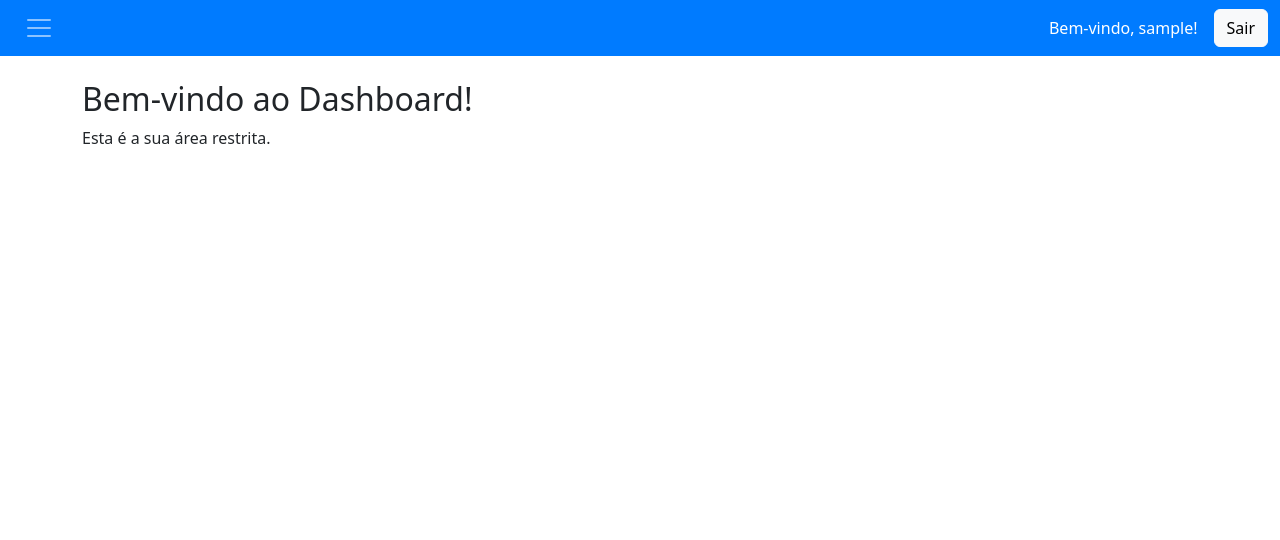
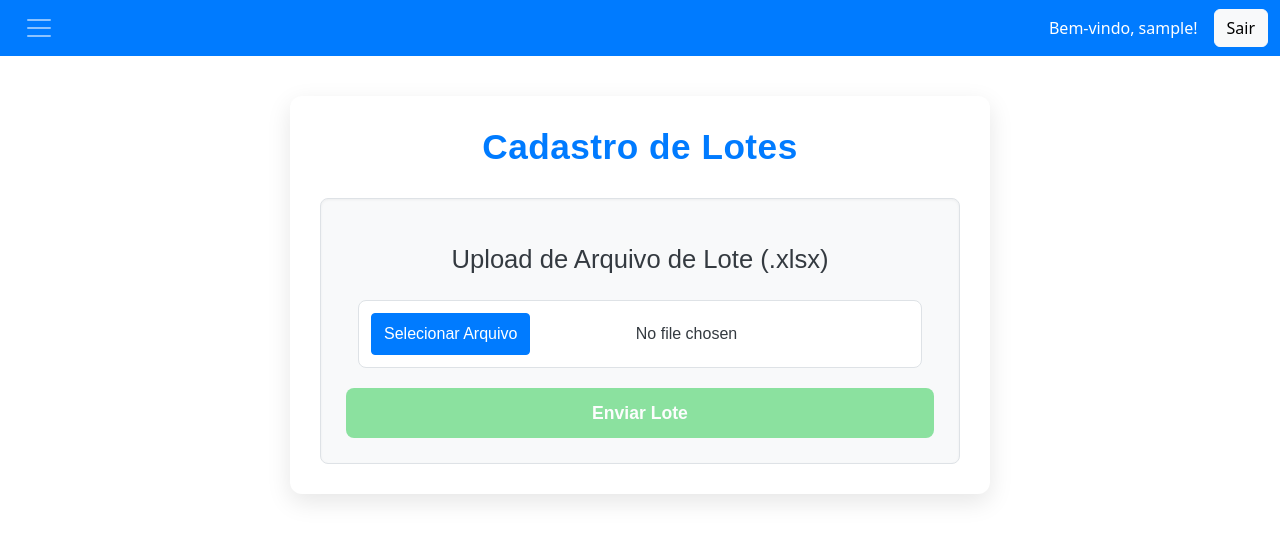
Before and after one commit to raifsouza/cooperline, an Angular app: page /cadastro-lote in a window 1280 px wide. Before the commit this address led to /dashboard. Shown: the top 540 px of the page. Built offline with nearby package versions, Linux system fonts and the light colour scheme; sample sign-in values are in the browser's storage.

Commit message:
Pequenas mudanças no estilo da sidenav e alterações na página de upload de lote, sendo liberada para todos os níveis de acesso e sendo transferida diretamente para a sidenav.

```diff
--- a/src/app/app.routes.ts
+++ b/src/app/app.routes.ts
@@ -7,12 +7,14 @@ import { ZebraComponent } from './etiquetas/zebra/zebra.component';
 import { PainelAdministrativoComponent } from './painel-administrativo/painel-administrativo.component';
 import { ExcelUploadComponent } from './components/excel-upload/excel-upload.component';
 import { PrintHistoryPageComponent } from './print-history-page/print-history-page.component';
+import { CadastroLoteComponent } from './components/cadastro-lote/cadastro-lote.component'; // Importe o novo componente
 
 export const routes: Routes = [
   // Rota para a tela de login
   { path: 'login', component: LoginComponent },
   { path: 'dashboard', component: DashboardComponent, canActivate: [authGuard] },
   { path: 'etiquetas/zebra', component: ZebraComponent, canActivate: [authGuard] },
+  { path: 'cadastro-lote', component: CadastroLoteComponent, canActivate: [authGuard] },
   { path: 'painel-administrativo', component: PainelAdministrativoComponent, canActivate: [authGuard, AdminGuard] },
   { path: 'print-history', component: PrintHistoryPageComponent, canActivate: [authGuard, AdminGuard] },
   { path: 'upload', component: ExcelUploadComponent, canActivate: [authGuard, AdminGuard] },
--- /dev/null
+++ b/src/app/components/cadastro-lote/cadastro-lote.component.html
@@ -0,0 +1,13 @@
+<div class="file-upload-container">
+  <h1>Cadastro de Lotes</h1>
+
+  <div class="tab-content">
+    <h2>Upload de Arquivo de Lote (.xlsx)</h2>
+    <input type="file" (change)="onLoteFileSelected($event)" accept=".csv,.xlsx" />
+    <button (click)="onLoteUpload()" [disabled]="!selectedLoteFile">Enviar Lote</button>
+
+    <div *ngIf="loteUploadMessage" [ngClass]="{ 'success-message': !isLoteError, 'error-message': isLoteError }">
+      {{ loteUploadMessage }}
+    </div>
+  </div>
+</div>
--- /dev/null
+++ b/src/app/components/cadastro-lote/cadastro-lote.component.scss
@@ -0,0 +1,175 @@
+/* src/app/components/file-upload/file-upload.component.scss */
+.file-upload-container {
+  max-width: 700px; // Ajustado para ser um pouco mais centralizado e compacto
+  margin: 40px auto;
+  padding: 30px;
+  background-color: #ffffff;
+  border-radius: 12px; // Bordas mais arredondadas
+  box-shadow: 0 8px 25px rgba(0, 0, 0, 0.1); // Sombra mais proeminente e suave
+  font-family: 'Arial', sans-serif; // Fonte comum e limpa
+  color: #343a40;
+  animation: fadeIn 0.5s ease-out; // Adiciona uma animação de fade-in
+}
+
+@keyframes fadeIn {
+  from { opacity: 0; transform: translateY(-10px); }
+  to { opacity: 1; transform: translateY(0); }
+}
+
+h1 {
+  text-align: center;
+  color: #007bff; // Título principal com a cor primária
+  margin-bottom: 30px;
+  font-size: 2.2em; // Um pouco maior
+  font-weight: 600; // Mais encorpado
+  letter-spacing: 0.5px;
+}
+
+h2 {
+  text-align: center;
+  color: #343a40;
+  margin-top: 20px;
+  margin-bottom: 25px;
+  font-size: 1.6em;
+  font-weight: 500;
+}
+
+.tabs {
+  display: flex;
+  justify-content: center;
+  margin-bottom: 30px;
+  border-bottom: 2px solid #dee2e6; // Linha sutil para as abas
+
+  button {
+    padding: 12px 25px; // Preenchimento maior
+    border: none;
+    background-color: transparent; // Fundo transparente por padrão
+    cursor: pointer;
+    font-size: 1.1em;
+    font-weight: 500;
+    color: lighten(#343a40, 20%); // Cor de texto mais clara para abas inativas
+    transition: all 0.3s ease;
+    position: relative; // Para o indicador de aba ativa
+
+    &:hover {
+      color: #007bff;
+    }
+
+    &.active {
+      color: #007bff;
+      font-weight: 700;
+      &::after { // Linha indicadora abaixo da aba ativa
+        content: '';
+        position: absolute;
+        bottom: -2px; // Alinha com a borda inferior do .tabs
+        left: 0;
+        width: 100%;
+        height: 2px;
+        background-color: #007bff;
+      }
+    }
+  }
+}
+
+.tab-content {
+  padding: 25px;
+  background-color: #f8f9fa; // Fundo ligeiramente diferente para o conteúdo da aba
+  border-radius: 8px;
+  border: 1px solid #dee2e6;
+  box-shadow: inset 0 1px 3px rgba(0, 0, 0, 0.05); // Sombra interna suave
+}
+
+input[type="file"] {
+  display: block;
+  margin: 20px auto;
+  padding: 12px;
+  border: 1px solid #dee2e6;
+  border-radius: 8px; // Bordas mais arredondadas
+  width: calc(100% - 24px); // Para contabilizar o padding
+  background-color: #fff;
+  cursor: pointer;
+  transition: border-color 0.3s ease, box-shadow 0.3s ease;
+
+  &:hover {
+    border-color: lighten(#007bff, 20%);
+    box-shadow: 0 0 0 2px rgba(#007bff, 0.1);
+  }
+
+  // Estilo para o botão de "Escolher arquivo" em navegadores Webkit/Blink (Chrome, Edge)
+  &::-webkit-file-upload-button {
+    visibility: hidden; // Esconde o botão padrão
+  }
+
+  &::before {
+    content: 'Selecionar Arquivo'; // Texto customizado
+    display: inline-block;
+    background: #007bff;
+    color: white;
+    border: 1px solid #007bff;
+    border-radius: 4px;
+    padding: 8px 12px;
+    outline: none;
+    white-space: nowrap;
+    cursor: pointer;
+    font-weight: 500;
+    font-size: 1em;
+    transition: background-color 0.3s ease;
+
+    &:hover {
+      background-color: darken(#007bff, 10%);
+    }
+  }
+}
+
+button {
+  display: block;
+  width: 100%;
+  padding: 12px 15px;
+  background-color: #28a745; // Cor verde para o botão principal
+  color: white;
+  border: none;
+  border-radius: 8px; // Bordas arredondadas
+  cursor: pointer;
+  font-size: 1.1em;
+  font-weight: 600;
+  margin-top: 20px; // Espaçamento superior
+  transition: background-color 0.3s ease, transform 0.2s ease;
+
+  &:hover:not(:disabled) {
+    background-color: darken(#28a745, 8%); // Escurece no hover
+    transform: translateY(-2px); // Pequeno efeito de elevação
+  }
+
+  &:disabled {
+    background-color: lighten(#28a745, 20%); // Cor mais clara quando desabilitado
+    cursor: not-allowed;
+    opacity: 0.7;
+  }
+}
+
+.success-message, .error-message {
+  padding: 15px;
+  margin-top: 25px;
+  border-radius: 8px;
+  text-align: center;
+  font-weight: 500;
+  font-size: 0.95em;
+  animation: slideInUp 0.4s ease-out; // Animação para mensagens
+}
+
+@keyframes slideInUp {
+  from { opacity: 0; transform: translateY(10px); }
+  to { opacity: 1; transform: translateY(0); }
+}
+
+.success-message {
+  color: darken(#155724, 10%); // Verde mais escuro
+  background-color: #d4edda; // Fundo verde claro
+  border: 1px solid #c3e6cb;
+}
+
+.error-message {
+  color: darken(#721c24, 10%); // Vermelho mais escuro
+  background-color: #f8d7da; // Fundo vermelho claro
+  border: 1px solid #f5c6cb;
+}
--- /dev/null
+++ b/src/app/components/cadastro-lote/cadastro-lote.component.ts
@@ -0,0 +1,56 @@
+// src/app/components/file-upload/file-upload.component.ts
+import { Component } from '@angular/core';
+import { ExcelUploadService } from '../../services/excel-upload.service'; // Usar o novo serviço
+import { CommonModule } from '@angular/common';
+
+@Component({
+  selector: 'app-file-upload', // Alterar o seletor
+  templateUrl: './cadastro-lote.component.html', // O nome do template HTML é 'cadastro-lote.component.html'
+  imports: [CommonModule],
+  styleUrls: ['./cadastro-lote.component.scss']
+})
+export class CadastroLoteComponent { // Alterar o nome da classe
+
+  selectedLoteFile: File | null = null;
+  loteUploadMessage: string = '';
+  isLoteError: boolean = false;
+
+  constructor(private ExcelUploadService: ExcelUploadService) { } // Injetar o novo serviço
+
+
+  onLoteFileSelected(event: any): void {
+    const file: File = event.target.files[0];
+    if (file && (file.name.endsWith('.csv') || file.name.endsWith('.xlsx'))) {
+      this.selectedLoteFile = file;
+      this.loteUploadMessage = '';
+      this.isLoteError = false;
+    } else {
+      this.selectedLoteFile = null;
+      this.loteUploadMessage = 'Por favor, selecione um arquivo .csv ou .xlsx para o lote.';
+      this.isLoteError = true;
+    }
+  }
+
+ onLoteUpload(): void {
+    if (this.selectedLoteFile) {
+      this.loteUploadMessage = 'Enviando Lote...';
+      this.isLoteError = false;
+
+      this.ExcelUploadService.uploadLoteFile(this.selectedLoteFile).subscribe({ // <--- CHAMADA AO NOVO MÉTODO
+        next: (response: { message: string; }) => {
+          this.loteUploadMessage = response.message || 'Arquivo de lote enviado com sucesso!';
+          this.isLoteError = false;
+          this.selectedLoteFile = null; // Limpa o arquivo após o upload
+        },
+        error: (error: { error: { message: string; }; }) => {
+          console.error('Erro no upload do lote:', error);
+          this.loteUploadMessage = error.error?.message || 'Erro ao enviar o arquivo de lote.';
+          this.isLoteError = true;
+        }
+      });
+    } else {
+      this.loteUploadMessage = 'Nenhum arquivo de lote selecionado.';
+      this.isLoteError = true;
+    }
+  }
+}
--- a/src/app/services/excel-upload.service.ts
+++ b/src/app/services/excel-upload.service.ts
@@ -2,7 +2,7 @@
 import { Injectable } from '@angular/core';
 import { HttpClient } from '@angular/common/http';
 import { Observable } from 'rxjs';
-import { environment } from '../../environments/environment';
+import { environment } from '../../environments/environment.prod';
 
 @Injectable({
   providedIn: 'root'
--- a/src/app/shared/sidenav/sidenav.component.html
+++ b/src/app/shared/sidenav/sidenav.component.html
@@ -10,7 +10,10 @@
     </div>
 
     <nav class="sidenav-nav">
-      <a href="/dashboard" routerLinkActive="active-link" (click)="onLinkClick()">Dashboard</a>
+      <div class="sidenav-item">
+        <a href="/dashboard" routerLinkActive="active-link" (click)="onLinkClick()">Dashboard</a>
+      </div>
+
       <div class="sidenav-item submenu-trigger" (click)="toggleSidenavSubmenu()" [class.open]="isSidenavSubmenuOpen">
         <span>Etiquetas</span>
         <span class="submenu-arrow">{{ isSidenavSubmenuOpen ? '-' : '+' }}</span>
@@ -18,10 +21,19 @@
       <div class="submenu-content" *ngIf="isSidenavSubmenuOpen">
         <a href="/etiquetas/zebra" routerLinkActive="active-link" (click)="onLinkClick()">Zebra</a>
       </div>
-      <span style="margin-left: 20px;" *ngIf="userAccessLevel === 1">Menu administrativo</span>
-        <a *ngIf="userAccessLevel === 1" href="/painel-administrativo" routerLinkActive="active-link" (click)="onLinkClick()">Cadastro de usuários</a>
-        <a *ngIf="userAccessLevel === 1" href="/upload" routerLinkActive="active-link" (click)="onLinkClick()">Cadastro de etiquetas</a>
-         <a *ngIf="userAccessLevel === 1" href="/print-history" routerLinkActive="active-link" (click)="onLinkClick()">Historico de impressão</a>
+      <div class="sidenav-item">
+        <a href="/cadastro-lote" routerLinkActive="active-link" (click)="onLinkClick()">Lote</a>
+      </div>
+
+      <div class="sidenav-item submenu-trigger" *ngIf="userAccessLevel === 1" (click)="toggleAdminSubmenu()" [class.open]="isAdminSubmenuOpen">
+        <span>Menu Administrativo</span>
+        <span class="submenu-arrow">{{ isAdminSubmenuOpen ? '-' : '+' }}</span>
+      </div>
+        <div class="submenu-content" *ngIf="isAdminSubmenuOpen">
+          <a *ngIf="userAccessLevel === 1" href="/painel-administrativo" routerLinkActive="active-link" (click)="onLinkClick()">Cadastro de usuários</a>
+          <a *ngIf="userAccessLevel === 1" href="/upload" routerLinkActive="active-link" (click)="onLinkClick()">Cadastro de etiquetas</a>
+          <a *ngIf="userAccessLevel === 1" href="/print-history" routerLinkActive="active-link" (click)="onLinkClick()">Historico de impressão</a>
+        </div>
       </nav>
   </aside>
 </div>
--- a/src/app/shared/sidenav/sidenav.component.ts
+++ b/src/app/shared/sidenav/sidenav.component.ts
@@ -18,7 +18,8 @@ export class SidenavComponent implements OnInit, OnDestroy {
 
   userAccessLevel: number | null = null;
   private authSubscription: Subscription | null = null;
-  public isSidenavSubmenuOpen: boolean = false; // propriedade para o estado do submenu
+  public isSidenavSubmenuOpen: boolean = false;
+  public isAdminSubmenuOpen: boolean = false;
 
   constructor(private authService: AuthService) { }
 
@@ -34,6 +35,7 @@ export class SidenavComponent implements OnInit, OnDestroy {
       this.isSidenavSubmenuOpen = false;
     }
   }
+
 
   // fechar a sidenav (botão interno e backdrop)
   onClose(): void {
@@ -51,6 +53,10 @@ export class SidenavComponent implements OnInit, OnDestroy {
     this.isSidenavSubmenuOpen = !this.isSidenavSubmenuOpen;
   }
 
+  toggleAdminSubmenu(): void {
+    this.isAdminSubmenuOpen = !this.isAdminSubmenuOpen;
+  }
+
   ngOnDestroy(): void {
       this.authSubscription?.unsubscribe();
   }
--- a/src/environments/environment.prod.ts
+++ b/src/environments/environment.prod.ts
@@ -3,13 +3,18 @@
 //   apiUrl: typeof window !== 'undefined' ? window.location.origin : process.env['API_URL'] || 'http://copperline-api:3000'
 // };
 
+// export const environment = {
+//   production: true,
+//   apiUrl: typeof process !== 'undefined' && process.env['API_URL']
+//     ? process.env['API_URL']
+//     : typeof window !== 'undefined'
+//       ? window.location.origin.includes('localhost')
+//         ? 'http://192.168.0.200:3333'
+//         : window.location.origin
+//       : 'http://192.168.0.200:3333'
+// };
+
 export const environment = {
   production: true,
-  apiUrl: typeof process !== 'undefined' && process.env['API_URL']
-    ? process.env['API_URL']
-    : typeof window !== 'undefined'
-      ? window.location.origin.includes('localhost')
-        ? 'http://copperline-api:3000'
-        : window.location.origin
-      : 'http://copperline-api:3000'
+  apiUrl: 'http://localhost:3000'
 };
--- a/src/environments/environment.ts
+++ b/src/environments/environment.ts
@@ -1,4 +1,4 @@
 export const environment = {
   production: false,
-  apiUrl: 'http://localhost:3000'
+  apiUrl: 'http://192.168.0.200:3333'
 };
```
Also changed, not shown: src/app/etiquetas/zebra/zebra.component.ts (+0 -9 lines), 2 other files (tests, documents, lock files or other folders).
